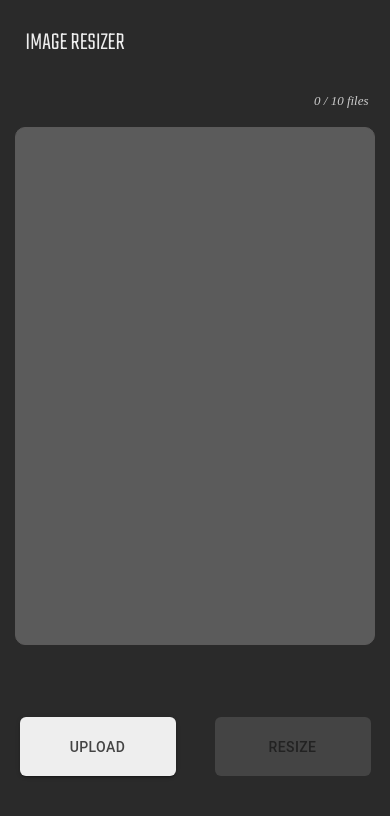
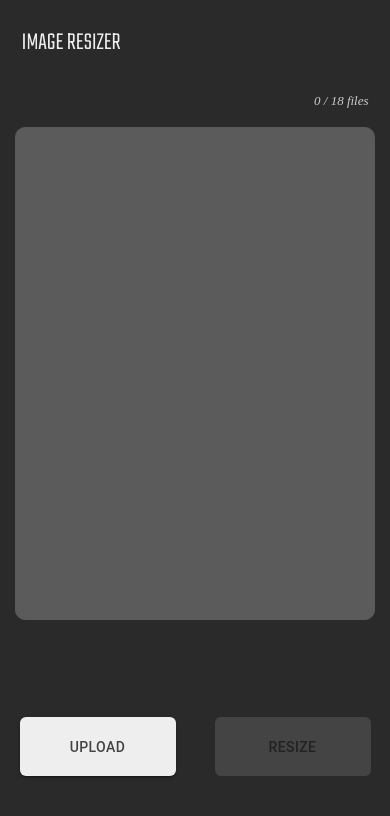
Before and after one commit to Prakhil-tp/Image-resizer, a React (Create React App) app: page / in a window 390 px wide. Shown: the top 816 px of the page. Built offline with nearby package versions, Linux system fonts and the light colour scheme.

Commit message:
limit upload files

```diff
--- a/package.json
+++ b/package.json
@@ -8,10 +8,10 @@
     "@testing-library/react": "^9.3.2",
     "@testing-library/user-event": "^7.1.2",
     "file-saver": "^2.0.2",
-    "ismobilejs": "^1.0.3",
     "jszip": "^3.2.2",
     "node-sass": "^4.13.1",
     "react": "^16.13.1",
+    "react-device-detect": "^1.11.14",
     "react-dom": "^16.13.1",
     "react-image-file-resizer": "^0.2.1",
     "react-scripts": "3.4.1",
--- a/src/App.js
+++ b/src/App.js
@@ -2,6 +2,7 @@ import React, { useState } from 'react';
 import ImagePreview from './components/ImagePreview';
 import ResizeControl from './components/ResizeControl';
 import FileInput from './components/FileInput'
+import {isMobile} from 'react-device-detect'
 import './App.scss';
 
 function App() {
@@ -21,14 +22,25 @@ function App() {
 
   const handleImage = async e => {
     const fileList = Array.from(e.target.files);
-    const revisedFileList = fileList.filter(imageitem => !imageList.some(image => (
+    if(fileList && fileList.length) {
+      let revisedFileList = fileList.filter(imageitem => !imageList.some(image => (
         image.filename === imageitem.name
       )))
+
+      let limit = revisedFileList.length;
+      if(isMobile) {
+        limit = 10 - imageList.length;
+      } else {
+        limit = 18 -imageList.length;
+      }
+      revisedFileList = revisedFileList.slice(0,limit)
+
       const images = await Promise.all(revisedFileList.map(async file => {
         const dataUri = await readFile(file);
         return {filename: file.name, dataUri, file }
       }))
       setImageList([...imageList, ...images]);
+    }
   }
 
   // remove a single image from the imagelist
@@ -57,7 +69,7 @@ function App() {
         />
       </div>
       <span className="file-count">
-        {`${imageList.length} / 10 ${imageList.length ===1?'file':'files'}`}
+        {`${imageList.length} / ${isMobile?'10':'18'} ${imageList.length ===1?'file':'files'}`}
       </span>
       <ImagePreview
         imageList={imageList}
--- a/src/App.scss
+++ b/src/App.scss
@@ -51,7 +51,7 @@ body {
 @include mobile {
   .title {
     top: 3vh;
-    left: (102 - $image_preview_width)/2;
+    left: (100 - $image_preview_width)/2;
     font-size:25px;
   }
   .file-count {
--- a/src/styles/_mixins.scss
+++ b/src/styles/_mixins.scss
@@ -31,7 +31,7 @@
 @mixin mobile {
   $image_preview_width: 89% !global;
   $image_preview_posistion_top: 15% !global;
-  $image_preview_min_height: 60% !global;
+  $image_preview_min_height: 57% !global;
   $image_preview_max_height: 65% !global;
 
   @media only screen and (max-width: 600px) {
```
Also changed, not shown: 1 other file (tests, documents, lock files or other folders). Lines whose indentation alone changed are shown as unchanged.
